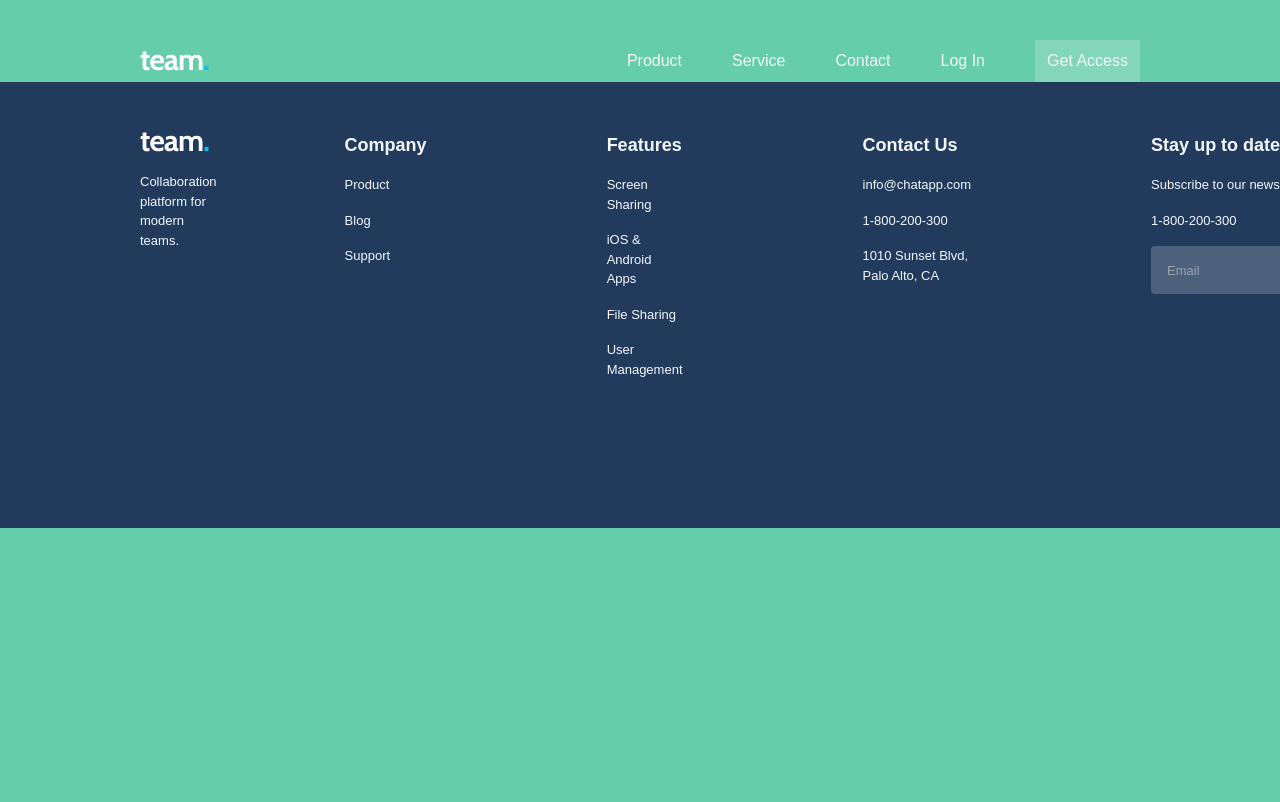
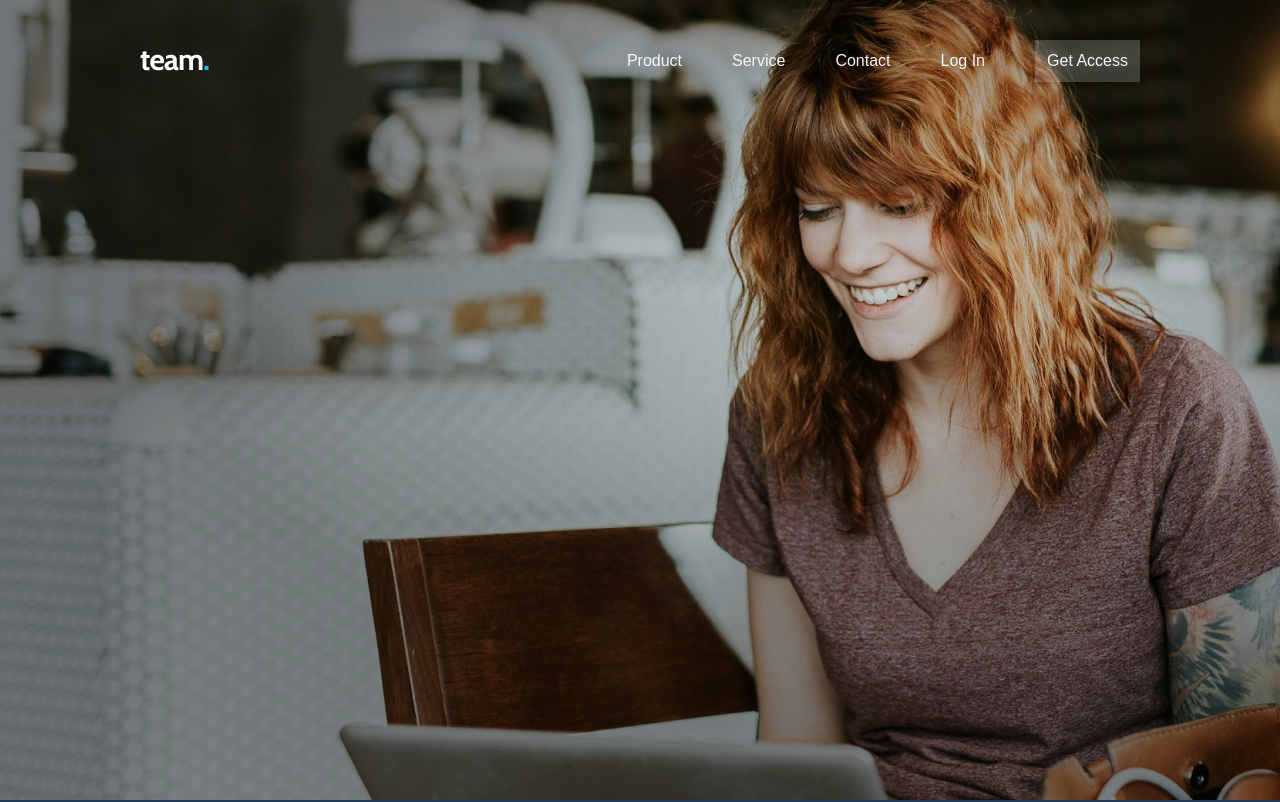
Before and after one commit to kyeongbobak/team, a Next.js app: page / in a window 1280 px wide. Shown: the top 802 px of the page. Built offline with nearby package versions, Linux system fonts and the light colour scheme.

Commit message:
style : 메인페이지 레이아웃 구현, tailwind로 스타일 적용

```diff
--- /dev/null
+++ b/src/app/(home)/page.tsx
@@ -0,0 +1,12 @@
+import Image from "next/image";
+import heroBG from "../../../public/img/heroBG.png";
+
+export default function Home() {
+  return (
+    <div>
+      <div className="relative w-full h-screen">
+        <Image src={heroBG} alt="heroBG" className="relative object-cover" layout="fill" priority />
+      </div>
+    </div>
+  );
+}
--- a/src/app/layout.tsx
+++ b/src/app/layout.tsx
@@ -1,6 +1,8 @@
 import type { Metadata } from "next";
 import { Geist, Geist_Mono } from "next/font/google";
 import "../styles/globals.css";
+import TopNavBar from "../components/TopNavBar";
+import Footer from "../components/Footer";
 
 const geistSans = Geist({
   variable: "--font-geist-sans",
@@ -24,7 +26,11 @@ export default function RootLayout({
 }>) {
   return (
     <html lang="en">
-      <body className={`${geistSans.variable} ${geistMono.variable} antialiased`}>{children}</body>
+      <body className={`${geistSans.variable} ${geistMono.variable} antialiased`}>
+        <TopNavBar />
+        {children}
+        <Footer />
+      </body>
     </html>
   );
 }
--- a/src/app/page.tsx
+++ /dev/null
@@ -1,11 +0,0 @@
-import TopNavBar from "../components/TopNavBar";
-import Footer from "../components/Footer";
-
-export default function Home() {
-  return (
-    <div>
-      <TopNavBar />
-      <Footer />
-    </div>
-  );
-}
--- a/src/components/TopNavBar.jsx
+++ b/src/components/TopNavBar.jsx
@@ -4,7 +4,8 @@ import logo from "../../public/img/logo.png";
 
 export default function TopNavBar() {
   return (
-    <div className="flex  justify-between items-center mt-[40px] mx-[140px]">
+    <div className="absolute z-10 w-full">
+      <div className="flex justify-between items-center mt-[40px] mx-[140px]">
         <StyledLink href={"/"}>
           <Image src={logo} alt="logo" />
         </StyledLink>
@@ -36,5 +37,6 @@ export default function TopNavBar() {
           </li>
         </ul>
       </div>
+    </div>
   );
 }
```
Also changed, not shown: public/img/heroBG.png (added). Lines whose indentation alone changed are shown as unchanged.
